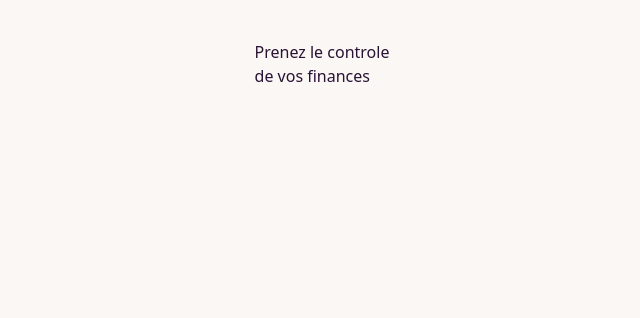
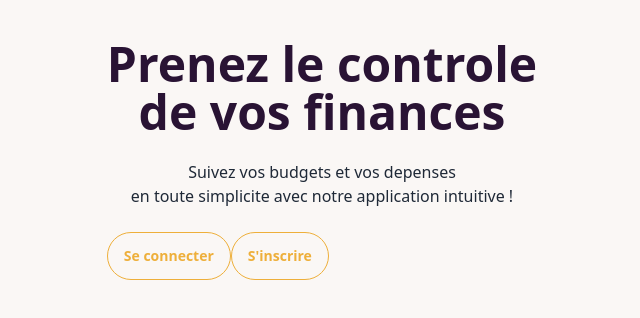
Before and after one commit to Devop-code/devop-etrack, a Next.js app: page / in a window 1280 px wide. Shown: the top 318 px of the page, without its empty margins (318-958 px from the left). Built offline with nearby package versions, Linux system fonts and the light colour scheme.

Commit message:
mis_en_place_btn_inscrire/connecter

```diff
--- a/app/page.tsx
+++ b/app/page.tsx
@@ -1,12 +1,26 @@
 import Image from "next/image";
-
+import Link from "next/link"
 export default function Home() {
   return (
     <div>
        <div className="flex items-center justify-center flex-col py-10 w-full">
             <div>
               <div className="flex flex-col">
-                  <h1>Prenez le controle <br /> de vos finances</h1>
+                  <h1 className="text-4xl md:text-5xl font-bold text-center">
+                    Prenez le controle <br/> de vos finances
+                    </h1>
+                    <p className="py-6 text-gray-800 text-center">
+                     Suivez vos budgets et vos depenses <br /> en toute simplicite avec
+                     notre application intuitive !
+                    </p>
+                    <div>
+                       <Link href={""} className="btn btn-sm md:btn-md btn-outline btn-accent">
+                          Se connecter
+                       </Link>
+                       <Link href={""} className="btn btn-sm md:btn-md btn-outline btn-accent">
+                          S'inscrire
+                       </Link>
+                    </div>
               </div>
            </div>
        </div>
```
